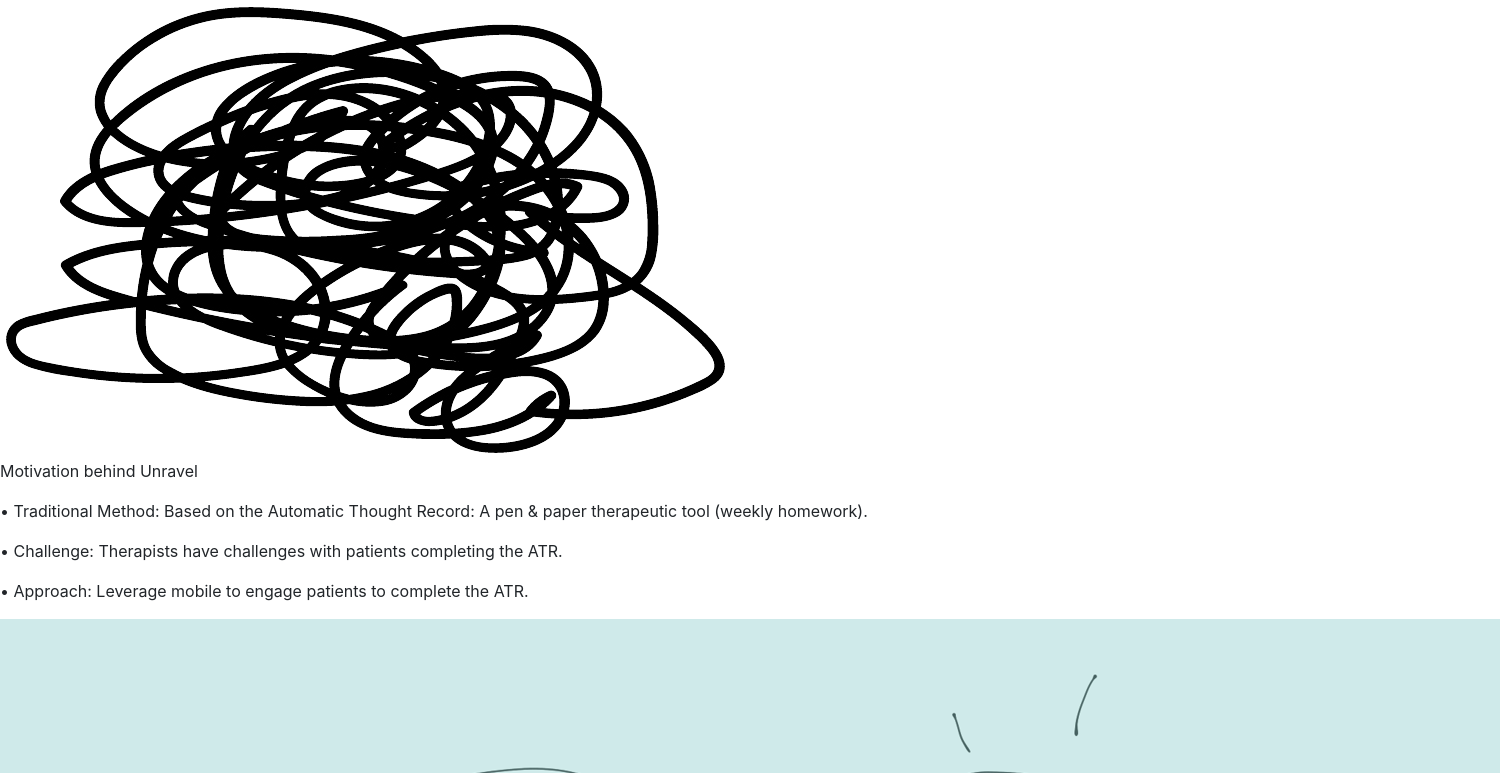
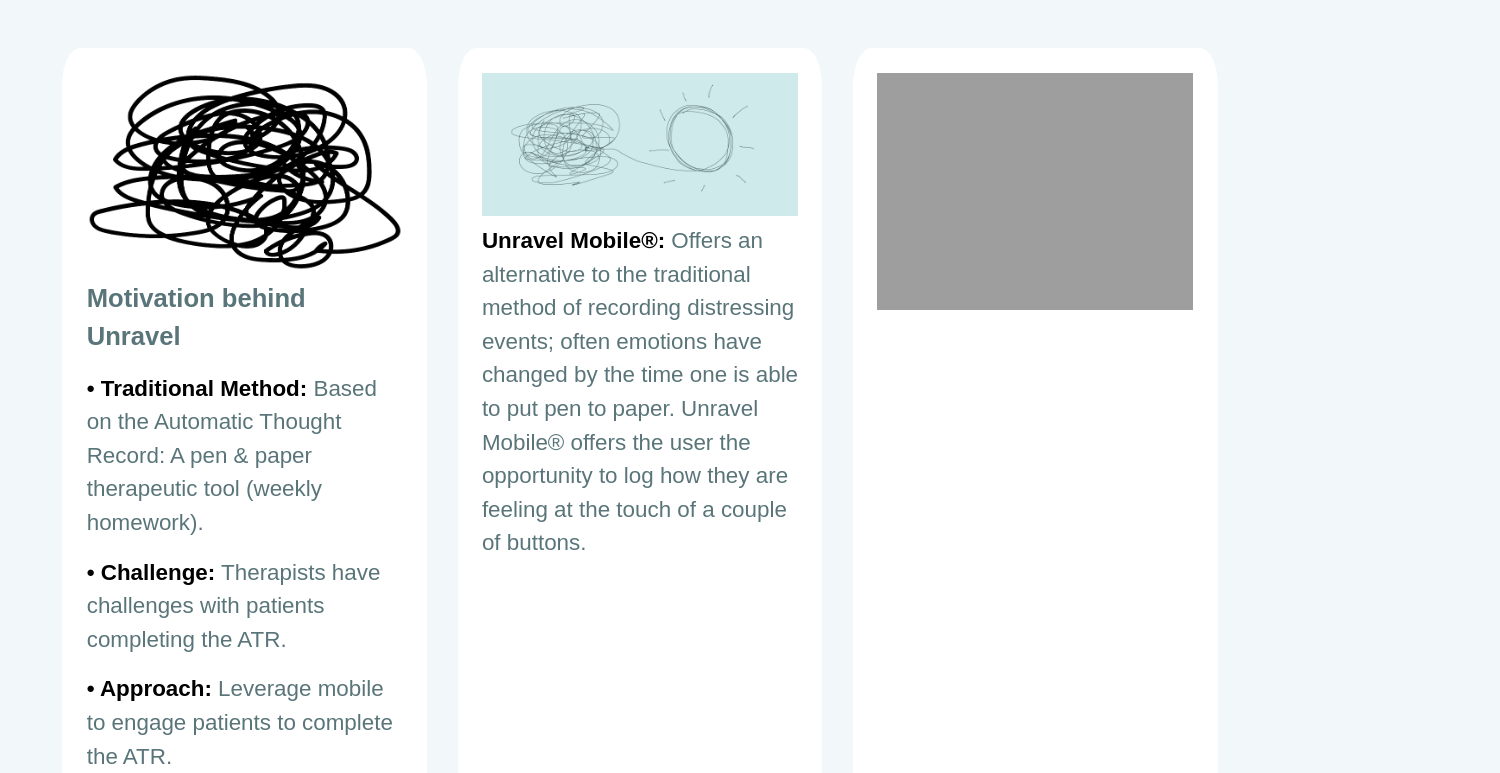
Before and after one commit to Unravel-Mobile/UnravelAPI, a website: page public/index.html in a window 1280 px wide. Shown: the part 207-980 px from the top of the page, 1500 px wide, since content can reach past the window. Drawn offline with nearby package versions, Linux system fonts and the light colour scheme; the site is published under a folder, as on GitHub Pages, so addresses that start at the root find nothing.

Commit message:
updates paths to style sheets and .json files

```diff
--- a/package.json
+++ b/package.json
@@ -18,7 +18,7 @@
   },
   "homepage": "https://github.com/Unravel-Mobile/UnravelAPI#readme",
   "dependencies": {
-    "axios": "^0.19.0",
+    "axios": "^0.21.1",
     "body-parser": "^1.19.0",
     "cors": "^2.8.5",
     "express": "^4.17.1",
--- a/public/index.html
+++ b/public/index.html
@@ -12,10 +12,10 @@
         <meta name="viewport" content="width=device-width, initial-scale=1, shrink-to-fit=no">
 
         <!-- Bootstrap CSS -->
-        <link href="/stylesheet/reset.css" rel="stylesheet">
+        <link href="./stylesheet/reset.css" rel="stylesheet">
         <link rel="stylesheet" href="https://stackpath.bootstrapcdn.com/bootstrap/4.3.1/css/bootstrap.min.css"
             integrity="sha384-ggOyR0iXCbMQv3Xipma34MD+dH/1fQ784/j6cY/iJTQUOhcWr7x9JvoRxT2MZw1T" crossorigin="anonymous">
-        <link href="/stylesheet/style.css" rel="stylesheet">
+        <link href="./stylesheet/style.css" rel="stylesheet">
         <!-- Optional JavaScript -->
         <!-- jQuery first, then Popper.js, then Bootstrap JS -->
         <script src="https://code.jquery.com/jquery-3.3.1.slim.min.js"
@@ -55,7 +55,7 @@
         </div>
 
         <div id="div-three">
-            <img id="side-gif" src="/assets/images/demoday.gif">
+            <img id="side-gif" src="./assets/images/demoday.gif">
         </div>
 
     </div>
```
Also changed, not shown: 1 other file.
